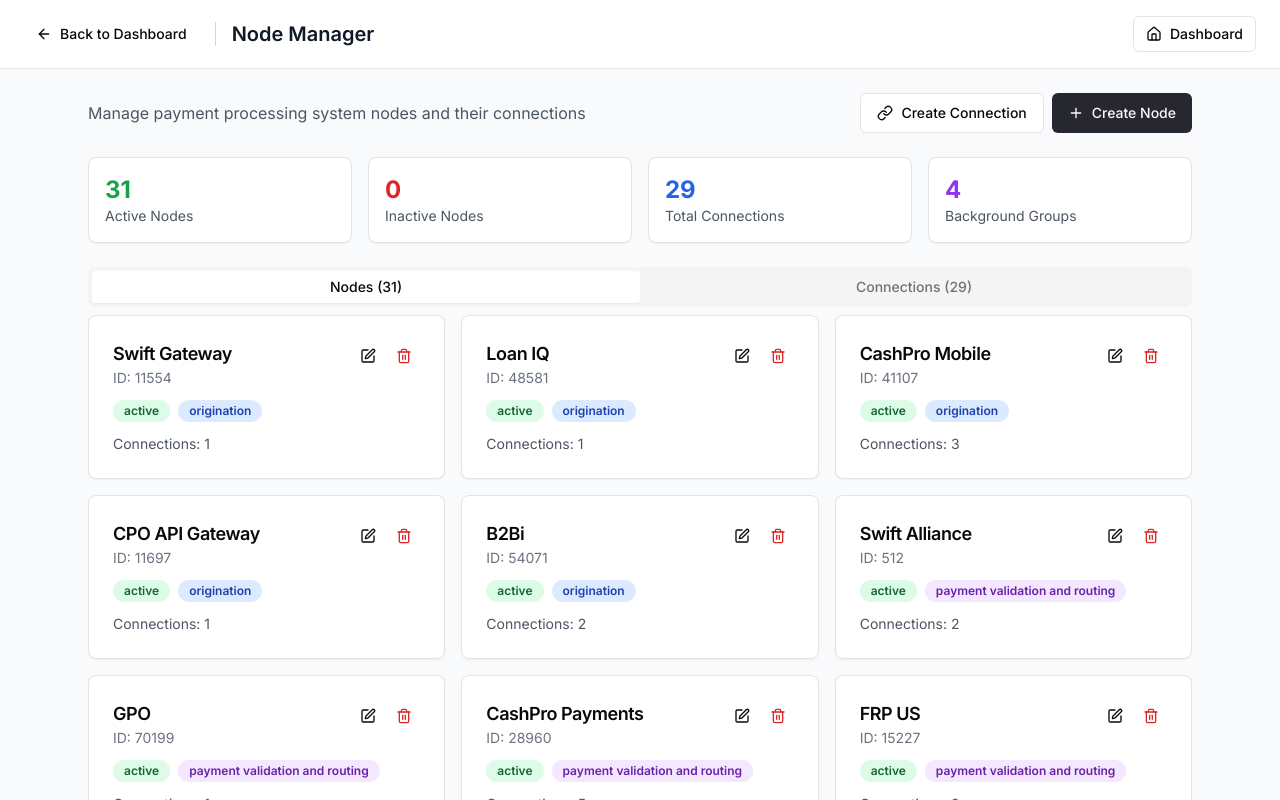
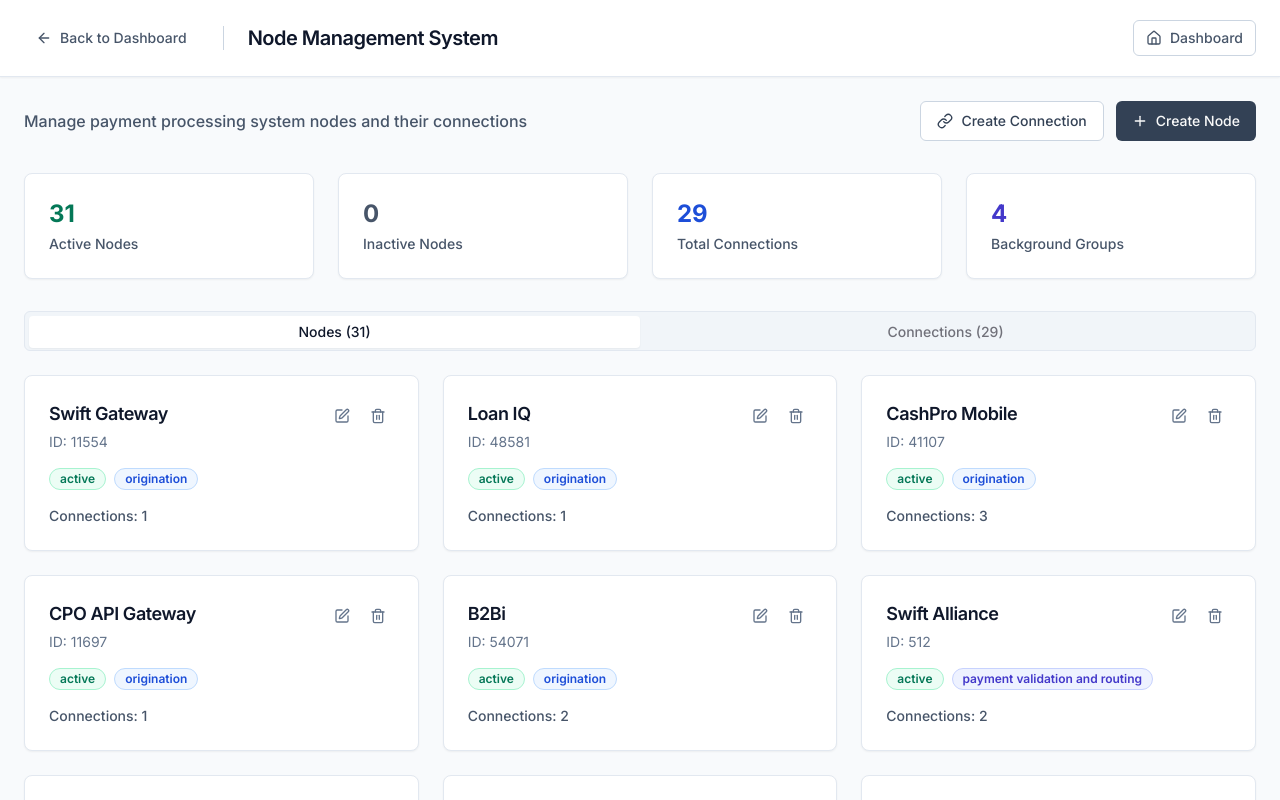
Before and after one commit to oscarlagatta/demo-new-dashboard, a Next.js app: page /node-manager in a window 1280 px wide. Shown: the top 800 px of the page. Built offline with nearby package versions, Linux system fonts and the light colour scheme.

Commit message:
refactor: adopt corporate aesthetic for Node Manager
Update colors, typography, and layout for banking suitability.

#VERCEL_SKIP

Co-authored-by: Oscar Lagatta <4569105+oscarlagatta@users.noreply.github.com>

```diff
--- a/app/node-manager/page.tsx
+++ b/app/node-manager/page.tsx
@@ -34,10 +34,10 @@ export default function NodeManagerPage() {
 
   if (isLoading) {
     return (
-      <div className="min-h-screen bg-gray-50 flex items-center justify-center">
+      <div className="min-h-screen bg-slate-50 flex items-center justify-center">
         <div className="text-center">
-          <div className="animate-spin rounded-full h-8 w-8 border-b-2 border-blue-600 mx-auto mb-4"></div>
-          <p className="text-gray-600">Loading flow data...</p>
+          <div className="animate-spin rounded-full h-8 w-8 border-b-2 border-slate-600 mx-auto mb-4"></div>
+          <p className="text-slate-600 font-medium">Loading system data...</p>
         </div>
       </div>
     )
@@ -45,10 +45,12 @@ export default function NodeManagerPage() {
 
   if (error) {
     return (
-      <div className="min-h-screen bg-gray-50 flex items-center justify-center">
+      <div className="min-h-screen bg-slate-50 flex items-center justify-center">
         <div className="text-center">
-          <p className="text-red-600 mb-4">Error loading flow data</p>
-          <Button onClick={() => window.location.reload()}>Retry</Button>
+          <p className="text-slate-700 mb-4 font-medium">Error loading system data</p>
+          <Button onClick={() => window.location.reload()} className="bg-slate-700 hover:bg-slate-800">
+            Retry
+          </Button>
         </div>
       </div>
     )
@@ -134,26 +136,26 @@ export default function NodeManagerPage() {
   const getStatusColor = (status) => {
     switch (status) {
       case "active":
-        return "bg-green-100 text-green-800"
+        return "bg-emerald-50 text-emerald-700 border border-emerald-200"
       case "inactive":
-        return "bg-red-100 text-red-800"
+        return "bg-slate-100 text-slate-600 border border-slate-300"
       default:
-        return "bg-gray-100 text-gray-800"
+        return "bg-gray-50 text-gray-600 border border-gray-300"
     }
   }
 
   const getClassificationColor = (classification) => {
     switch (classification) {
       case "origination":
-        return "bg-blue-100 text-blue-800"
+        return "bg-blue-50 text-blue-700 border border-blue-200"
       case "payment validation and routing":
-        return "bg-purple-100 text-purple-800"
+        return "bg-indigo-50 text-indigo-700 border border-indigo-200"
       case "middleware":
-        return "bg-orange-100 text-orange-800"
+        return "bg-amber-50 text-amber-700 border border-amber-200"
       case "payment processing, sanctions and investigation":
-        return "bg-pink-100 text-pink-800"
+        return "bg-violet-50 text-violet-700 border border-violet-200"
       default:
-        return "bg-gray-100 text-gray-800"
+        return "bg-gray-50 text-gray-600 border border-gray-300"
     }
   }
 
@@ -171,21 +173,25 @@ export default function NodeManagerPage() {
   }
 
   return (
-    <div className="min-h-screen bg-gray-50">
-      <div className="bg-white border-b border-gray-200 px-6 py-4">
+    <div className="min-h-screen bg-slate-50">
+      <div className="bg-white border-b border-slate-200 px-6 py-5 shadow-sm">
         <div className="flex items-center justify-between">
-          <div className="flex items-center space-x-4">
+          <div className="flex items-center space-x-6">
             <Link href="/">
-              <Button variant="ghost" size="sm">
+              <Button variant="ghost" size="sm" className="text-slate-600 hover:text-slate-900 hover:bg-slate-100">
                 <ArrowLeft className="w-4 h-4 mr-2" />
                 Back to Dashboard
               </Button>
             </Link>
-            <div className="h-6 w-px bg-gray-300" />
-            <h1 className="text-xl font-semibold text-gray-900">Node Manager</h1>
+            <div className="h-6 w-px bg-slate-300" />
+            <h1 className="text-xl font-semibold text-slate-900 tracking-tight">Node Management System</h1>
           </div>
           <Link href="/">
-            <Button variant="outline" size="sm">
+            <Button
+              variant="outline"
+              size="sm"
+              className="border-slate-300 text-slate-600 hover:bg-slate-50 bg-transparent"
+            >
               <Home className="w-4 h-4 mr-2" />
               Dashboard
             </Button>
@@ -193,73 +199,82 @@ export default function NodeManagerPage() {
         </div>
       </div>
 
-      <div className="container mx-auto p-6 max-w-6xl">
-        <div className="flex justify-between items-center mb-6">
+      <div className="container mx-auto p-6 max-w-7xl">
+        <div className="flex justify-between items-center mb-8">
           <div>
-            <p className="text-gray-600">Manage payment processing system nodes and their connections</p>
+            <p className="text-slate-600 font-medium">Manage payment processing system nodes and their connections</p>
           </div>
-          <div className="flex gap-2">
+          <div className="flex gap-3">
             <Button
               onClick={() => setIsConnectionModalOpen(true)}
               variant="outline"
-              className="flex items-center gap-2"
+              className="flex items-center gap-2 border-slate-300 text-slate-700 hover:bg-slate-50"
             >
               <LinkIcon className="h-4 w-4" />
               Create Connection
             </Button>
-            <Button onClick={handleCreateNode} className="flex items-center gap-2">
+            <Button onClick={handleCreateNode} className="flex items-center gap-2 bg-slate-700 hover:bg-slate-800">
               <Plus className="h-4 w-4" />
               Create Node
             </Button>
           </div>
         </div>
 
-        <div className="grid grid-cols-1 md:grid-cols-4 gap-4 mb-6">
-          <Card>
-            <CardContent className="p-4">
-              <div className="text-2xl font-bold text-green-600">{activeNodes}</div>
-              <div className="text-sm text-gray-600">Active Nodes</div>
+        <div className="grid grid-cols-1 md:grid-cols-4 gap-6 mb-8">
+          <Card className="border-slate-200 shadow-sm">
+            <CardContent className="p-6">
+              <div className="text-2xl font-bold text-emerald-700">{activeNodes}</div>
+              <div className="text-sm text-slate-600 font-medium mt-1">Active Nodes</div>
             </CardContent>
           </Card>
-          <Card>
-            <CardContent className="p-4">
-              <div className="text-2xl font-bold text-red-600">{inactiveNodes}</div>
-              <div className="text-sm text-gray-600">Inactive Nodes</div>
+          <Card className="border-slate-200 shadow-sm">
+            <CardContent className="p-6">
+              <div className="text-2xl font-bold text-slate-600">{inactiveNodes}</div>
+              <div className="text-sm text-slate-600 font-medium mt-1">Inactive Nodes</div>
             </CardContent>
           </Card>
-          <Card>
-            <CardContent className="p-4">
-              <div className="text-2xl font-bold text-blue-600">{totalConnections}</div>
-              <div className="text-sm text-gray-600">Total Connections</div>
+          <Card className="border-slate-200 shadow-sm">
+            <CardContent className="p-6">
+              <div className="text-2xl font-bold text-blue-700">{totalConnections}</div>
+              <div className="text-sm text-slate-600 font-medium mt-1">Total Connections</div>
             </CardContent>
           </Card>
-          <Card>
-            <CardContent className="p-4">
-              <div className="text-2xl font-bold text-purple-600">{backgroundNodes.length}</div>
-              <div className="text-sm text-gray-600">Background Groups</div>
+          <Card className="border-slate-200 shadow-sm">
+            <CardContent className="p-6">
+              <div className="text-2xl font-bold text-indigo-700">{backgroundNodes.length}</div>
+              <div className="text-sm text-slate-600 font-medium mt-1">Background Groups</div>
             </CardContent>
           </Card>
         </div>
 
         <Tabs defaultValue="nodes" className="w-full">
-          <TabsList className="grid w-full grid-cols-2">
-            <TabsTrigger value="nodes">Nodes ({nodes.length})</TabsTrigger>
-            <TabsTrigger value="connections">Connections ({edges.length})</TabsTrigger>
+          <TabsList className="grid w-full grid-cols-2 bg-slate-100 border border-slate-200">
+            <TabsTrigger value="nodes" className="data-[state=active]:bg-white data-[state=active]:text-slate-900">
+              Nodes ({nodes.length})
+            </TabsTrigger>
+            <TabsTrigger
+              value="connections"
+              className="data-[state=active]:bg-white data-[state=active]:text-slate-900"
+            >
+              Connections ({edges.length})
+            </TabsTrigger>
           </TabsList>
 
-          <TabsContent value="nodes" className="space-y-4">
-            <div className="grid grid-cols-1 md:grid-cols-2 lg:grid-cols-3 gap-4">
+          <TabsContent value="nodes" className="space-y-6 mt-6">
+            <div className="grid grid-cols-1 md:grid-cols-2 lg:grid-cols-3 gap-6">
               {nodes.map((node) => {
                 const status = getNodeStatus(node)
                 const connections = getNodeConnections(node.id)
 
                 return (
-                  <Card key={node.id} className="hover:shadow-lg transition-shadow">
-                    <CardHeader className="pb-3">
+                  <Card key={node.id} className="hover:shadow-md transition-all duration-200 border-slate-200 bg-white">
+                    <CardHeader className="pb-4">
                       <div className="flex justify-between items-start">
-                        <div>
-                          <CardTitle className="text-lg">{getNodeDisplayName(node)}</CardTitle>
-                          <CardDescription className="text-sm text-gray-500">
+                        <div className="flex-1">
+                          <CardTitle className="text-lg font-semibold text-slate-900">
+                            {getNodeDisplayName(node)}
+                          </CardTitle>
+                          <CardDescription className="text-sm text-slate-500 mt-1">
                             {node.subtext || `ID: ${node.id}`}
                           </CardDescription>
                         </div>
@@ -268,7 +283,7 @@ export default function NodeManagerPage() {
                             variant="ghost"
                             size="sm"
                             onClick={() => handleEditNode(node)}
-                            className="h-8 w-8 p-0"
+                            className="h-8 w-8 p-0 text-slate-500 hover:text-slate-700 hover:bg-slate-100"
                           >
                             <Edit className="h-4 w-4" />
                           </Button>
@@ -276,7 +291,7 @@ export default function NodeManagerPage() {
                             variant="ghost"
                             size="sm"
                             onClick={() => handleDeleteNode(node.id)}
-                            className="h-8 w-8 p-0 text-red-600 hover:text-red-700"
+                            className="h-8 w-8 p-0 text-slate-500 hover:text-red-600 hover:bg-red-50"
                           >
                             <Trash2 className="h-4 w-4" />
                           </Button>
@@ -284,15 +299,15 @@ export default function NodeManagerPage() {
                       </div>
                     </CardHeader>
                     <CardContent className="pt-0">
-                      <div className="space-y-3">
+                      <div className="space-y-4">
                         <div className="flex flex-wrap gap-2">
                           <Badge className={getStatusColor(status)}>{status}</Badge>
                           {node.class && <Badge className={getClassificationColor(node.class)}>{node.class}</Badge>}
                         </div>
-                        <div className="text-sm text-gray-600">
-                          <div>Connections: {connections}</div>
+                        <div className="text-sm text-slate-600 space-y-1">
+                          <div className="font-medium">Connections: {connections}</div>
                           {node.parentId && (
-                            <div>
+                            <div className="text-slate-500">
                               Parent: {backgroundNodes.find((bg) => bg.id === node.parentId)?.label || node.parentId}
                             </div>
                           )}
@@ -305,7 +320,7 @@ export default function NodeManagerPage() {
             </div>
           </TabsContent>
 
-          <TabsContent value="connections" className="space-y-4">
+          <TabsContent value="connections" className="space-y-4 mt-6">
             <div className="grid gap-4">
               {edges.map((edge) => {
                 const sourceNode = nodes.find((n) => n.id === edge.source)
@@ -314,18 +329,18 @@ export default function NodeManagerPage() {
                   : [nodes.find((n) => n.id === edge.target)].filter(Boolean)
 
                 return (
-                  <Card key={edge.id} className="hover:shadow-sm transition-shadow">
-                    <CardContent className="p-4">
+                  <Card key={edge.id} className="hover:shadow-sm transition-shadow border-slate-200 bg-white">
+                    <CardContent className="p-5">
                       <div className="flex justify-between items-center">
                         <div className="flex-1">
-                          <div className="flex items-center gap-2 text-sm">
-                            <span className="font-medium">{getNodeDisplayName(sourceNode)}</span>
-                            <span className="text-gray-400">→</span>
-                            <span className="font-medium">
+                          <div className="flex items-center gap-3 text-sm">
+                            <span className="font-semibold text-slate-900">{getNodeDisplayName(sourceNode)}</span>
+                            <span className="text-slate-400">→</span>
+                            <span className="font-semibold text-slate-900">
                               {targetNodes.map((node) => getNodeDisplayName(node)).join(", ")}
                             </span>
                           </div>
-                          <div className="text-xs text-gray-500 mt-1">
+                          <div className="text-xs text-slate-500 mt-2 font-medium">
                             Type: {edge.type || "default"} • ID: {edge.id}
                           </div>
                         </div>
@@ -333,7 +348,7 @@ export default function NodeManagerPage() {
                           variant="ghost"
                           size="sm"
                           onClick={() => handleDeleteConnection(edge.id)}
-                          className="h-8 w-8 p-0 text-red-600 hover:text-red-700"
+                          className="h-8 w-8 p-0 text-slate-500 hover:text-red-600 hover:bg-red-50"
                         >
                           <Trash2 className="h-4 w-4" />
                         </Button>
```
Also changed, not shown: components/connection-form-modal.tsx (+29 -14 lines), components/custom-node.tsx (+21 -21 lines), components/node-form-modal.tsx (+34 -14 lines), components/section-background-node.tsx (+7 -7 lines).
